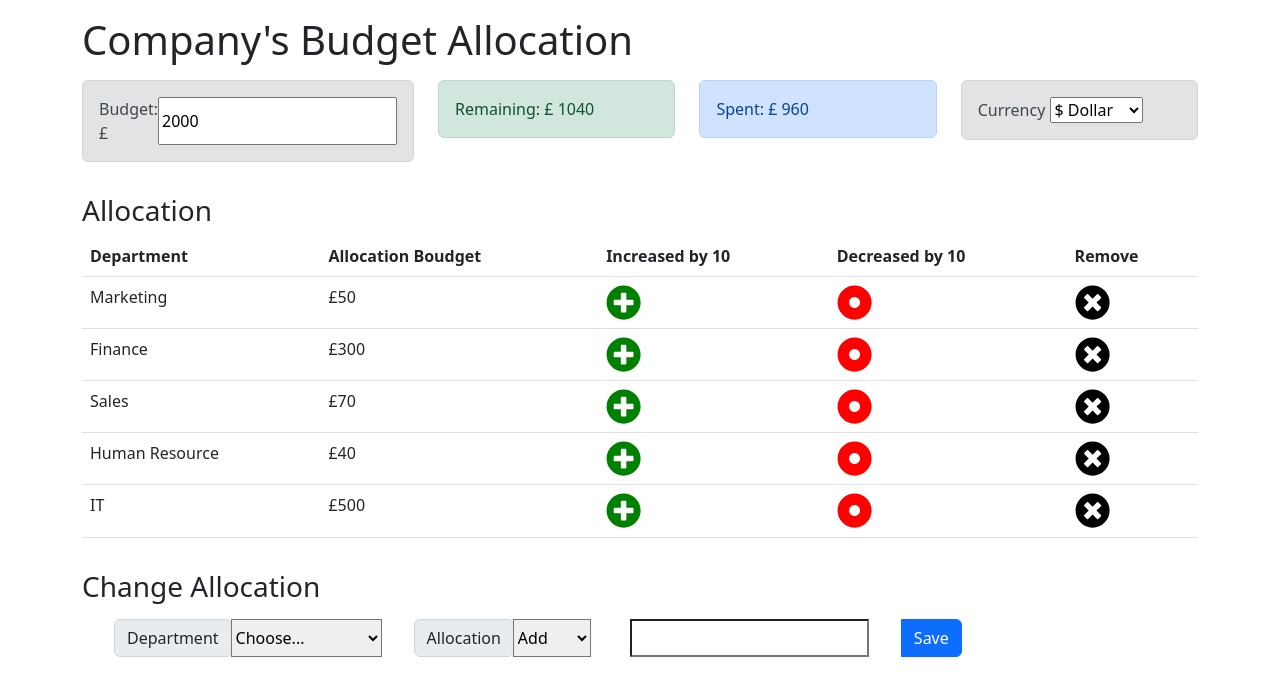
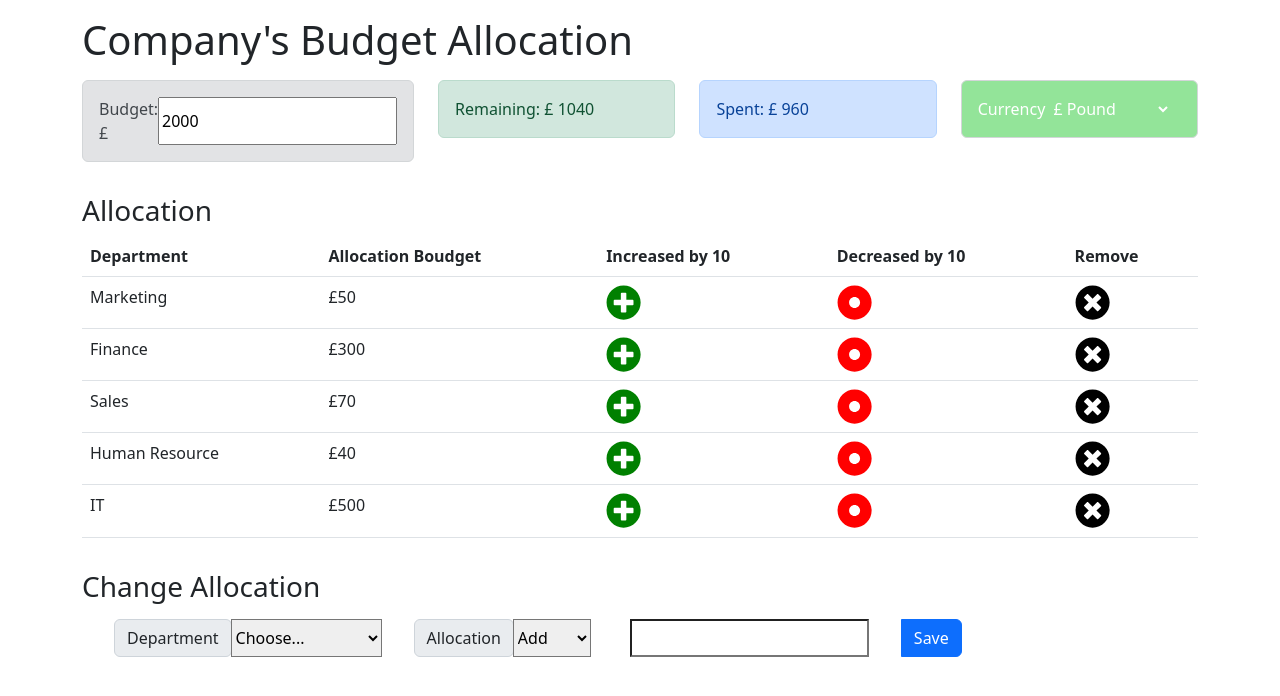
Before and after one commit to mfardsaffari/ejtos-react_budget_app, a React (Create React App) app: page / in a window 1280 px wide. Shown: the top 696 px of the page. Built offline with nearby package versions, Linux system fonts and the light colour scheme.

Commit message:
Stylize the currency dropdown

```diff
--- /dev/null
+++ b/src/components/Currencies.css
@@ -0,0 +1,21 @@
+.dropdownContainer {
+    background-color: #93e499;
+    color: #ffffff;
+}
+
+.dropdown {
+    background-color: #93e499;
+    color: #ffffff;
+    border: 0;
+    width: 60%;
+}
+
+.dropdown option {
+    color: #000;
+}
+
+.dropdown option:hover, .dropdown option:focus, .dropdown option:active
+{
+    background-color: #fff;
+    color: #2b2d2f;
+}
--- a/src/components/Currencies.js
+++ b/src/components/Currencies.js
@@ -1,8 +1,9 @@
 import React, { useContext } from 'react';
 import { AppContext } from '../context/AppContext';
+import './Currencies.css'
 
 const Currencies = () => {
-  const { dispatch } = useContext(AppContext);
+  const { Currency, dispatch } = useContext(AppContext);
 
     const changeCurrency = (val)=>{
       dispatch({
@@ -13,15 +14,18 @@ const Currencies = () => {
 
 
   return (
-        <div className='alert alert-secondary'> Currency {
-      <select name="currency" id="currency" onChange={event=>changeCurrency(event.target.value)}>
-        <option value="$">$ Dollar</option>
-        <option value="£">£ Pound</option>
-        <option value="€">€ Euro</option>
-        <option value="₹">₹ Ruppee</option>
-      </select>
-      }
-    </div>
+        <div className="alert alert-secondary dropdownContainer"> Currency {
+          <select name="currency" id="currency" value={Currency}
+            onChange={event=>changeCurrency(event.target.value)}
+            className="dropdown"
+          >
+              <option className="dropdown-options" value="$">$ Dollar</option>
+              <option className="dropdown-options" value="£">£ Pound</option>
+              <option className="dropdown-options" value="€">€ Euro</option>
+              <option className="dropdown-options" value="₹">₹ Ruppee</option>
+          </select>
+        }
+      </div>
     );
 };
 
```
